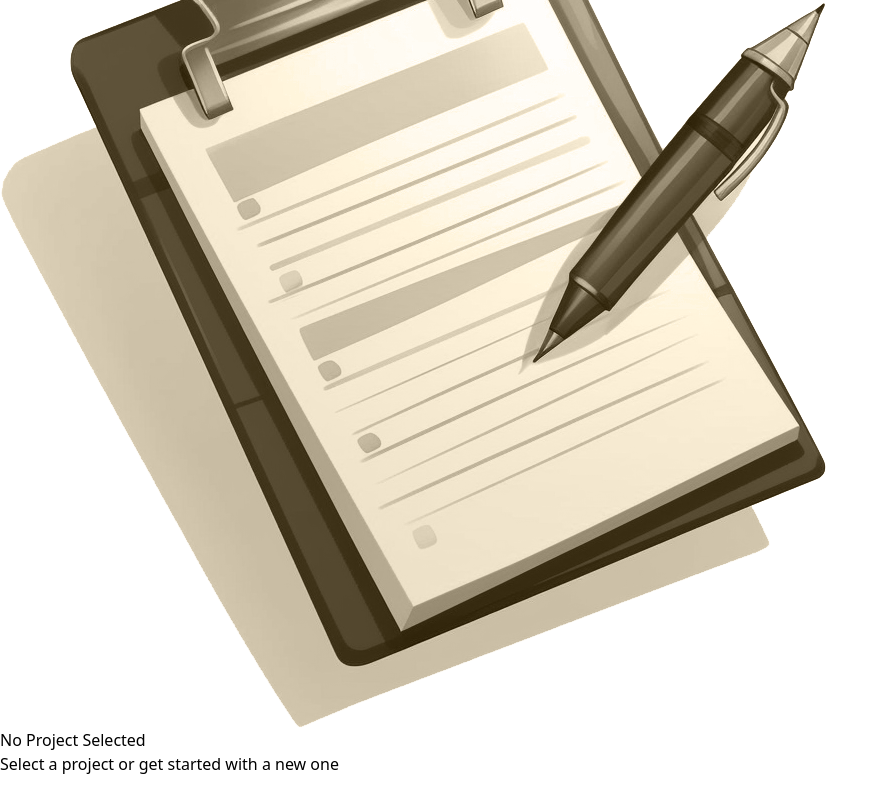
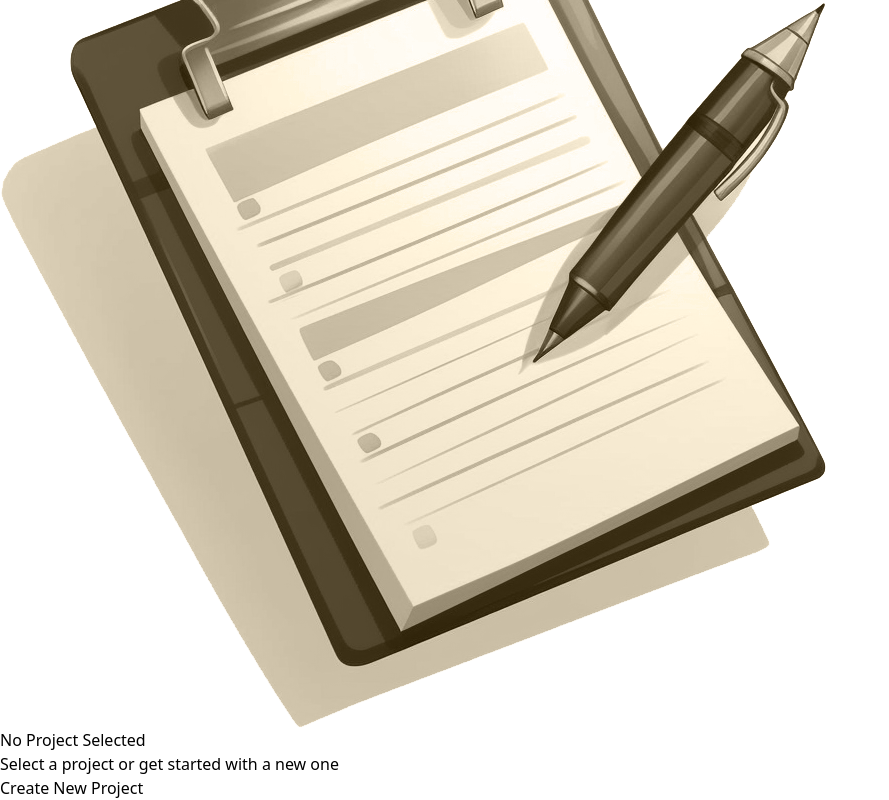
Before and after one commit to ArturDevCraft/React_Course-Project_6, a React (Vite) app: page / in a window 1280 px wide. Shown: the part 199-999 px from the top of the page, without its empty margins (0-889 px from the left). Before the commit the page ends 975 px from the top, so only its background shows below. Built offline with nearby package versions, Linux system fonts and the light colour scheme.

Commit message:
Move Add button to component and add it to NoProjectImage component

```diff
--- a/src/App.jsx
+++ b/src/App.jsx
@@ -92,7 +92,8 @@ function App() {
 				activeProjectIndex={currentProjectIndex}
 			/>
 			<section id="workspace" className="py-16 px-8 grow">
-				{!whatInWorkspace && <NoProjectImage />}
+				{!whatInWorkspace && <NoProjectImage onClickAddButton={() => handleShowInWorkspace('add')}/>}
+
 				{whatInWorkspace === 'add' && (
 					<AddProject onSave={saveProject} onClose={handleCloseWorkspace} />
 				)}
--- /dev/null
+++ b/src/components/Button.jsx
@@ -0,0 +1,10 @@
+export default function Button({ children, ...props }) {
+	return (
+		<button
+			{...props}
+			className="text-lg bg-stone-700 text-stone-400 rounded-md py-3 px-6 hover:bg-stone-600"
+		>
+			{children}
+		</button>
+	);
+}
--- a/src/components/NoProjectImage.jsx
+++ b/src/components/NoProjectImage.jsx
@@ -1,6 +1,7 @@
 import noProjectImg from '../assets/no-projects.png';
+import Button from './Button';
 
-export default function NoProjectImage() {
+export default function NoProjectImage({ onClickAddButton }) {
 	return (
 		<div className="flex flex-col w-full h-full pt-10 justify-start items-center">
 			<img className="w-24" src={noProjectImg}></img>
@@ -10,6 +11,9 @@ export default function NoProjectImage() {
 			<p className="text-stone-500 text-xl mt-6">
 				Select a project or get started with a new one
 			</p>
+			<p className="mt-8">
+				<Button onClick={onClickAddButton}>Create New Project</Button>
+			</p>
 		</div>
 	);
 }
--- a/src/components/Sidebar.jsx
+++ b/src/components/Sidebar.jsx
@@ -1,3 +1,4 @@
+import Button from './Button';
 export default function Sidebar({
 	onClickAddButton,
 	onClickEditProject,
@@ -7,12 +8,7 @@ export default function Sidebar({
 	return (
 		<aside className="w-1/4 bg-black text-white py-10 px-8 rounded-tr-2xl">
 			<h2 className="my-10 text-2xl font-bold uppercase">Your projects</h2>
-			<button
-				onClick={onClickAddButton}
-				className="text-lg bg-stone-700 text-stone-400 rounded-md py-3 px-6 hover:bg-stone-600"
-			>
-				+ Add project
-			</button>
+			<Button onClick={onClickAddButton}>+ Add project</Button>
 			<ul className="mt-10">
 				{projects.map((e, index) => (
 					<li
--- a/src/components/Tasks.jsx
+++ b/src/components/Tasks.jsx
@@ -16,6 +16,7 @@ export default function Tasks({
 	function handleClearTask(projectIndex, taskIndex) {
 		onClearTask(projectIndex, taskIndex);
 	}
+
 	return (
 		<div className="border-t-2 border-stone-300 pt-6">
 			<h3 className="text-3xl font-bold text-stone-700 mb-6">Tasks</h3>
```
